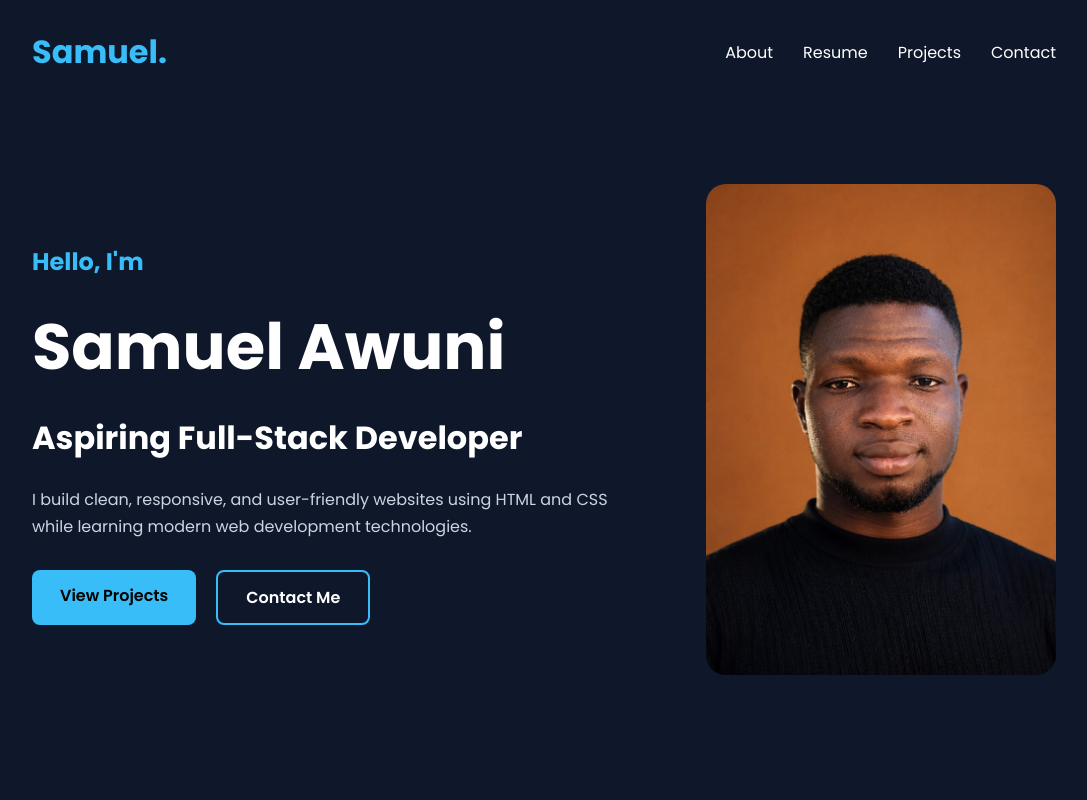
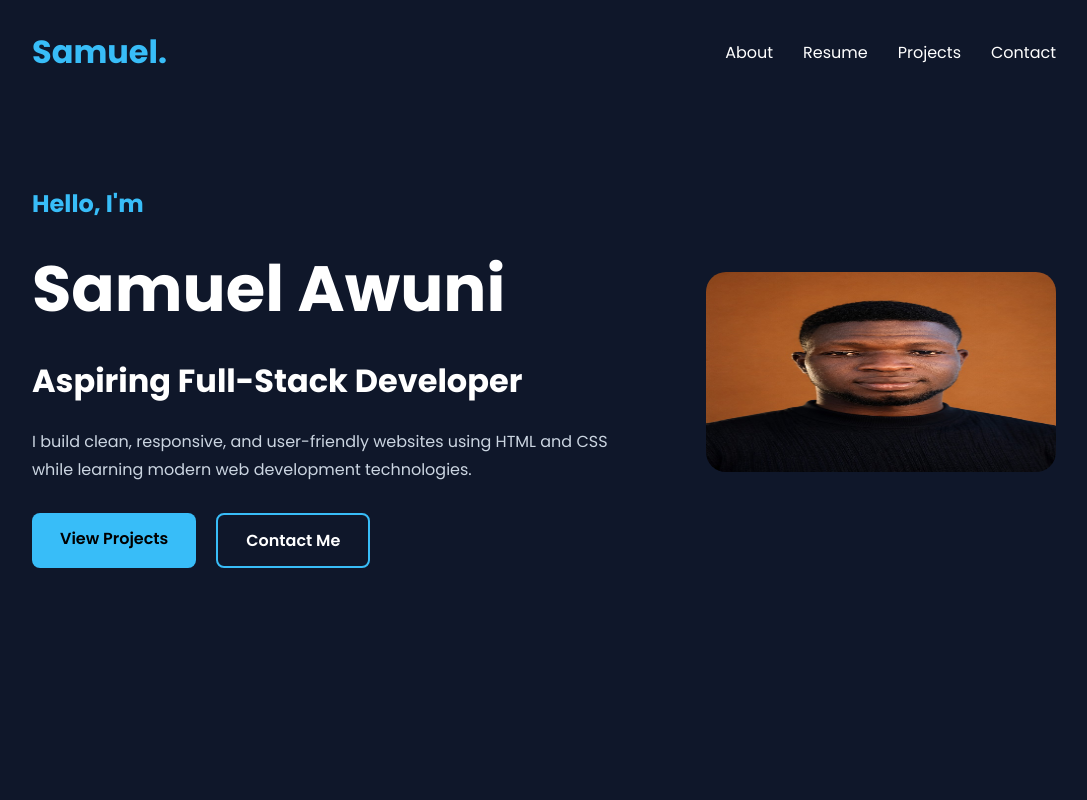
Before and after one commit to sawuni333/samuelawuni.github.io, a plain HTML site: page index.html in a window 1280 px wide. Shown: the top 800 px of the page, without its empty margins (96-1183 px from the left). Drawn offline with Linux system fonts and the light colour scheme.

Commit message:
Update index.html

```diff
--- a/index.html
+++ b/index.html
@@ -46,7 +46,7 @@
       </div>
 
       <div class="hero-image">
-        <img src="https://github.com/sawuni333/samuelawuni.github.io/blob/main/profile01.png" alt="Samuel Awuni profile photo" width="200">
+        <img src="https://github.com/sawuni333/samuelawuni.github.io/blob/main/profile01.png" alt="Samuel Awuni profile photo" width="200" height="200">
       </div>
     </div>
   </header>
```
